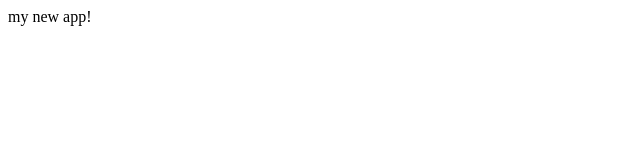
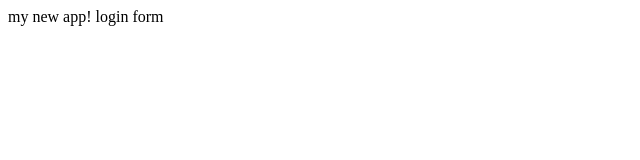
Before and after one commit to owususamue/myappsample, a plain HTML site: page index.html in a window 1280 px wide. Shown: the full height of the page, 0-640 px from the left. Drawn offline with Linux system fonts and the light colour scheme.

Commit message:
login form

```diff
--- a/index.html
+++ b/index.html
@@ -4,6 +4,7 @@
 	</head>
 	<body>
 		my new app!
+		login form
 
 	</body>
 
```
Also changed, not shown: login.html (added, +1 -0 lines).
